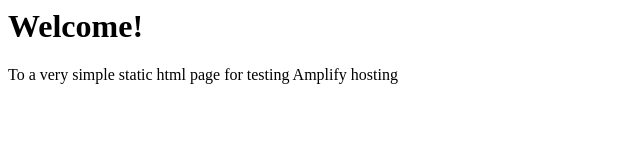
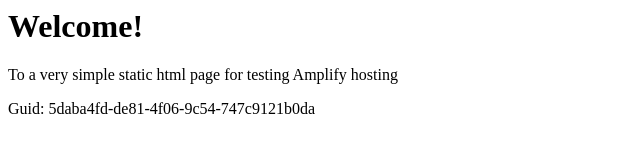
Before and after one commit to aws-aemilia-bah/Github-PR-Commit-Integration-Test-DoNotTouch-GitHubAutoBuildPrPreviewCanaryTest-v1-prod-me-south-1, a website: page src/index.html in a window 1280 px wide. Shown: the whole page, without its empty margins (0-640 px from the left). Drawn offline with Linux system fonts and the light colour scheme.

Commit message:
commit from integ tests

```diff
--- a/src/index.html
+++ b/src/index.html
@@ -1,3 +1,5 @@
+
+
 <html lang="en">
 
 <head>
@@ -10,6 +12,6 @@
 <body>
     <h1>Welcome!</h1>
     <p>To a very simple static html page for testing Amplify hosting</p>
-</body>
+    <p>Guid: 5daba4fd-de81-4f06-9c54-747c9121b0da</p></body>
 
 </html>
```
